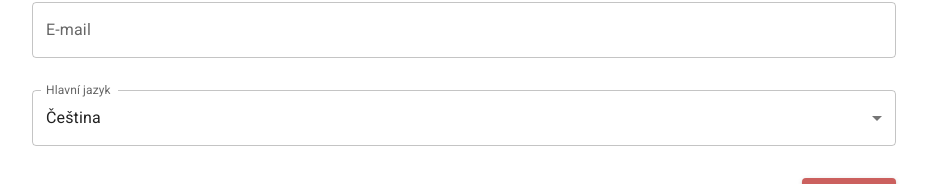
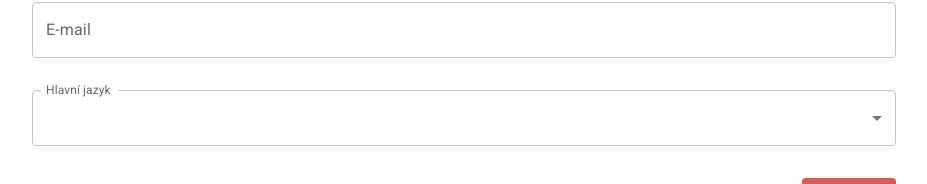
Before and after one commit to krsiakdaniel/react-hook-form-with-validation, a React (Vite) app: page / in a window 1280 px wide. Shown: the part 369-553 px from the top of the page, without its empty margins (176-1103 px from the left). Built offline with nearby package versions, Linux system fonts and the light colour scheme; a web font is replaced by a local one.

Commit message:
fix - Select to change value option

```diff
--- a/src/components/form/form.tsx
+++ b/src/components/form/form.tsx
@@ -162,7 +162,6 @@ const Form = () => {
                   type="select"
                   labelId="type-label"
                   label="Hlavní jazyk"
-                  value="cestina"
                   sx={{ mb: '24px' }}
                 >
                   {languages.map((language) => (
```
